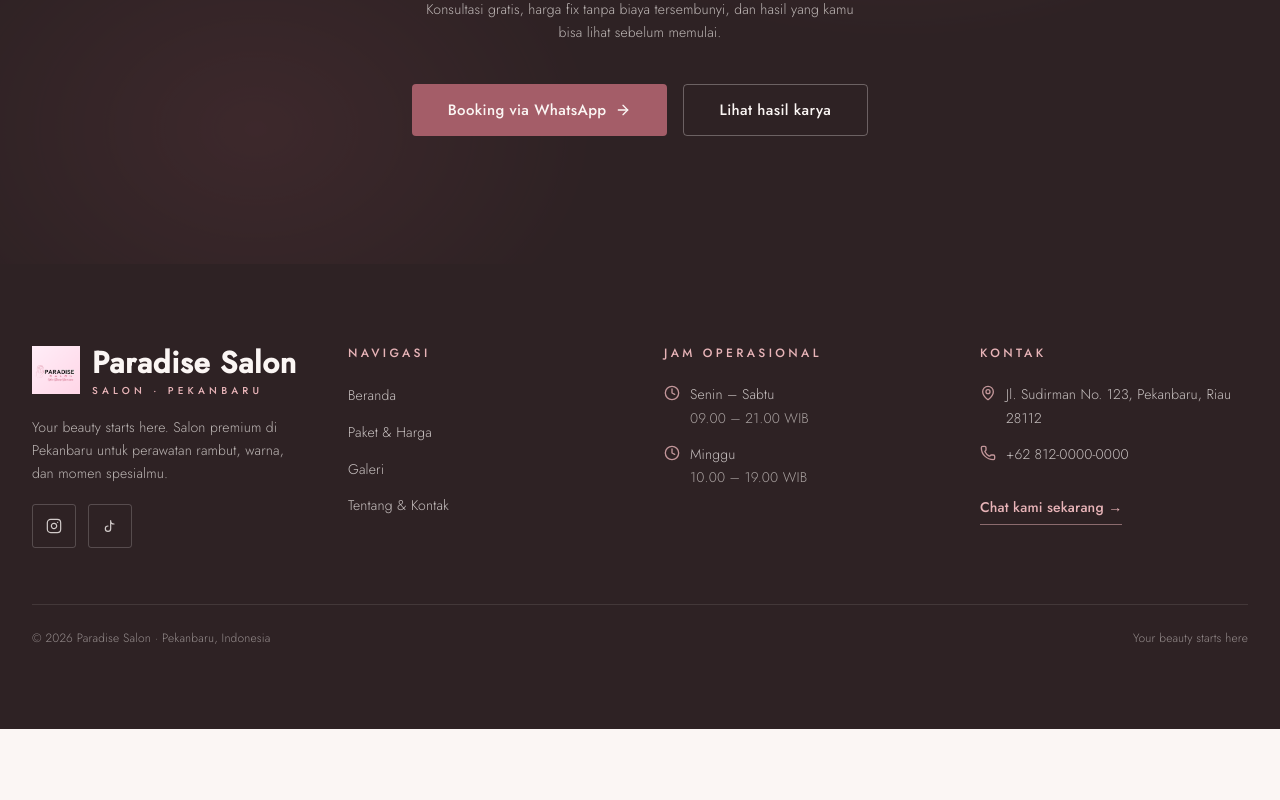
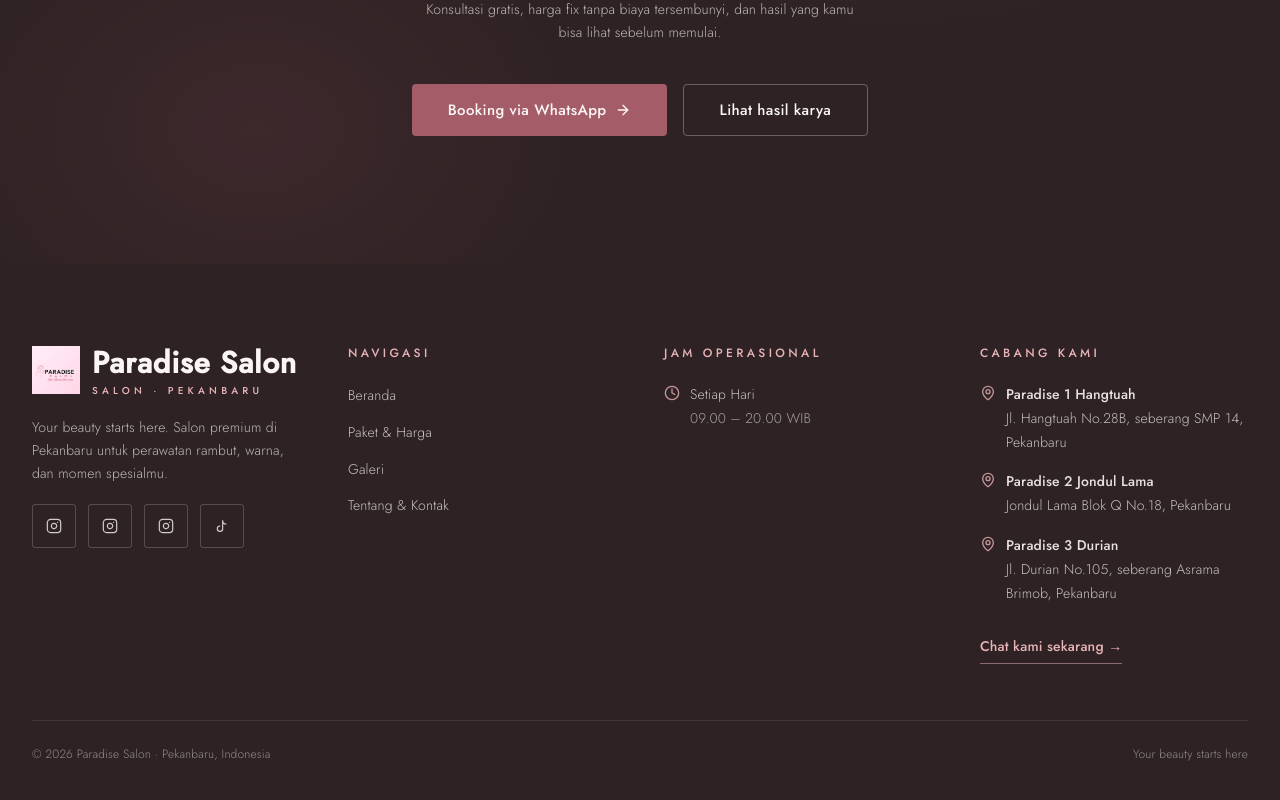
Before and after one commit to syams-savero/Paradise-Salon, a Next.js app: page /paket in a window 1280 px wide. Shown: the part 7437-8237 px from the top of the page. Before the commit the page ends 8166 px from the top, so only its background shows below. Built offline with nearby package versions, Linux system fonts and the light colour scheme.

Commit message:
add kontak

```diff
--- a/src/app/admin/page.tsx
+++ b/src/app/admin/page.tsx
@@ -421,11 +421,42 @@ function ProfileTab({
       <Section title="Kontak">
         <Field label="Nomor WhatsApp (kode negara, tanpa +)" value={c.site.whatsapp} onChange={(v) => set((p) => void (p.site.whatsapp = v))} />
         <Field label="Telepon" value={c.site.phone} onChange={(v) => set((p) => void (p.site.phone = v))} />
-        <Field label="Email" value={c.site.email} onChange={(v) => set((p) => void (p.site.email = v))} />
-        <Field label="Alamat" value={c.site.address} textarea onChange={(v) => set((p) => void (p.site.address = v))} />
-        <Field label="Link Google Maps" value={c.site.mapsUrl} onChange={(v) => set((p) => void (p.site.mapsUrl = v))} />
-        <Field label="Link Instagram" value={c.site.instagram} onChange={(v) => set((p) => void (p.site.instagram = v))} />
+        <Field label="Link Instagram (primer)" value={c.site.instagram} onChange={(v) => set((p) => void (p.site.instagram = v))} />
         <Field label="Link TikTok" value={c.site.tiktok} onChange={(v) => set((p) => void (p.site.tiktok = v))} />
+      </Section>
+      <Section title="Cabang">
+        {c.site.branches.map((b, i) => (
+          <ArrayItem
+            key={i}
+            title={b.name || `Cabang ${i + 1}`}
+            onDelete={() => set((p) => void p.site.branches.splice(i, 1))}
+          >
+            <Field label="Nama Cabang" value={b.name} onChange={(v) => set((p) => void (p.site.branches[i].name = v))} />
+            <Field label="Alamat" value={b.address} textarea onChange={(v) => set((p) => void (p.site.branches[i].address = v))} />
+            <Field label="Link Google Maps" value={b.mapsUrl} onChange={(v) => set((p) => void (p.site.branches[i].mapsUrl = v))} />
+            <div className="grid grid-cols-2 gap-3">
+              <Field label="Latitude" type="number" value={String(b.lat)} onChange={(v) => set((p) => void (p.site.branches[i].lat = Number(v) || 0))} />
+              <Field label="Longitude" type="number" value={String(b.lng)} onChange={(v) => set((p) => void (p.site.branches[i].lng = Number(v) || 0))} />
+            </div>
+          </ArrayItem>
+        ))}
+        <button
+          type="button"
+          onClick={() =>
+            set((p) =>
+              void p.site.branches.push({
+                name: "",
+                address: "",
+                mapsUrl: "",
+                lat: -0.5,
+                lng: 101.45,
+              })
+            )
+          }
+          className="mt-2 inline-flex items-center gap-1 text-sm text-rosegold-700"
+        >
+          <Plus className="h-4 w-4" /> Tambah cabang
+        </button>
       </Section>
       <Section title="Jam Operasional">
         {c.site.hours.map((h, i) => (
--- a/src/components/json-ld.tsx
+++ b/src/components/json-ld.tsx
@@ -1,6 +1,7 @@
 import { site } from "@/data/content";
 
 export function JsonLd() {
+  const primary = site.branches[0];
   const schema = {
     "@context": "https://schema.org",
     "@type": "HairSalon",
@@ -9,24 +10,26 @@ export function JsonLd() {
     description: site.description,
     url: `https://${site.domain}`,
     telephone: site.phone,
-    email: site.email,
     image: site.ogImage,
-    priceRange: "Rp150.000-Rp2.500.000",
-    address: {
+    priceRange: "Rp5.000-Rp160.000",
+    address: site.branches.map((b) => ({
       "@type": "PostalAddress",
-      streetAddress: site.address.split(",")[0],
+      name: b.name,
+      streetAddress: b.address.split(",")[0],
       addressLocality: site.city,
       addressRegion: "Riau",
       addressCountry: "ID",
-    },
+    })),
     geo: {
       "@type": "GeoCoordinates",
-      latitude: 0.5071,
-      longitude: 101.4478,
+      latitude: primary.lat,
+      longitude: primary.lng,
     },
     openingHoursSpecification: site.hours.map((h) => {
       const t = h.time.replace(" WIB", "").split(" – ");
-      const days = h.days.split(" – ");
+      const days = h.days === "Setiap Hari"
+        ? ["Monday", "Tuesday", "Wednesday", "Thursday", "Friday", "Saturday", "Sunday"]
+        : h.days.split(" – ");
       return {
         "@type": "OpeningHoursSpecification",
         dayOfWeek: days,
@@ -34,7 +37,7 @@ export function JsonLd() {
         closes: t[1].replace(".", ":"),
       };
     }),
-    sameAs: [site.instagram, site.tiktok],
+    sameAs: site.socials.map((s) => s.url),
   };
 
   const html = JSON.stringify(schema).replace(/</g, "\\u003c");
--- a/src/components/layout/footer.tsx
+++ b/src/components/layout/footer.tsx
@@ -1,6 +1,6 @@
 import Link from "next/link";
 import Image from "next/image";
-import { MapPin, Clock, Phone } from "lucide-react";
+import { MapPin, Clock } from "lucide-react";
 import { InstagramIcon, TikTokIcon } from "@/components/icons";
 import { site, waLink, waDefaultMessage } from "@/data/content";
 
@@ -39,24 +39,22 @@ export function Footer() {
               warna, dan momen spesialmu.
             </p>
             <div className="flex gap-3">
+              {site.socials.map((s) => (
                 <a
-                href={site.instagram}
+                  key={s.label}
+                  href={s.url}
                   target="_blank"
                   rel="noopener noreferrer"
-                aria-label="Instagram Paradise Salon"
+                  aria-label={s.label}
                   className="flex h-11 w-11 items-center justify-center rounded-[3px] border border-ivory/20 text-ivory/80 transition-colors hover:border-blush-200 hover:text-blush-200"
                 >
+                  {s.label.includes("TikTok") ? (
+                    <TikTokIcon className="h-4 w-4" />
+                  ) : (
                     <InstagramIcon className="h-4 w-4" />
+                  )}
                 </a>
-              <a
-                href={site.tiktok}
-                target="_blank"
-                rel="noopener noreferrer"
-                aria-label="TikTok Paradise Salon"
-                className="flex h-11 w-11 items-center justify-center rounded-[3px] border border-ivory/20 text-ivory/80 transition-colors hover:border-blush-200 hover:text-blush-200"
-              >
-                <TikTokIcon className="h-4 w-4" />
-              </a>
+              ))}
             </div>
           </div>
 
@@ -97,26 +95,18 @@ export function Footer() {
 
           <div>
             <h3 className="text-xs font-medium uppercase tracking-[0.28em] text-blush-200">
-              Kontak
+              Cabang Kami
             </h3>
-            <ul className="mt-5 space-y-3 text-sm font-light text-ivory/75">
-              <li className="flex items-start gap-2.5">
+            <ul className="mt-5 space-y-4 text-sm font-light text-ivory/75">
+              {site.branches.map((b) => (
+                <li key={b.name} className="flex items-start gap-2.5">
                   <MapPin className="mt-0.5 h-4 w-4 shrink-0 text-blush-200/80" />
-                <a href={site.mapsUrl} target="_blank" rel="noopener noreferrer" className="hover:text-blush-200">
-                  {site.address}
+                  <a href={b.mapsUrl} target="_blank" rel="noopener noreferrer" className="hover:text-blush-200">
+                    <span className="block font-medium text-ivory/90">{b.name}</span>
+                    <span>{b.address}</span>
                   </a>
                 </li>
-              <li className="flex items-start gap-2.5">
-                <Phone className="mt-0.5 h-4 w-4 shrink-0 text-blush-200/80" />
-                <a
-                  href={waLink(waDefaultMessage)}
-                  target="_blank"
-                  rel="noopener noreferrer"
-                  className="hover:text-blush-200"
-                >
-                  {site.phone}
-                </a>
-              </li>
+              ))}
             </ul>
             <a
               href={waLink(waDefaultMessage)}
--- a/src/data/content.json
+++ b/src/data/content.json
@@ -5,7 +5,7 @@
     "city": "Pekanbaru",
     "title": "Paradise Salon — Salon Mewah & Perawatan Rambut di Pekanbaru",
     "slogan": "Your beauty starts here",
-    "description": "Paradise Salon, salon premium di Pekanbaru. Potong rambut, hair color, balayage, dan treatment rambut dengan hasil yang membuatmu tampil percaya diri. Booking mudah via WhatsApp.",
+    "description": "Paradise Salon, salon premium di Pekanbaru dengan 3 cabang. Potong rambut, hair color, balayage, dan treatment rambut dengan hasil yang membuatmu tampil percaya diri. Booking mudah via WhatsApp.",
     "keywords": [
       "salon pekanbaru",
       "salon mewah pekanbaru",
@@ -17,23 +17,30 @@
       "paradise salon"
     ],
     "ogImage": "https://images.unsplash.com/photo-1560066984-138dadb4c035?auto=format&fit=crop&w=1600&q=80",
-    "whatsapp": "6281200000000",
-    "phone": "+62 812-0000-0000",
-    "email": "halo@paradisesalon.com",
-    "address": "Jl. Sudirman No. 123, Pekanbaru, Riau 28112",
-    "mapsUrl": "https://maps.google.com/?q=Paradise+Salon+Pekanbaru",
-    "instagram": "https://instagram.com/paradisesalon",
-    "tiktok": "https://tiktok.com/@paradisesalon",
+    "whatsapp": "6282169999410",
+    "phone": "0821-6999-9410",
+    "instagram": "https://instagram.com/paradise1.salon.official",
+    "tiktok": "https://tiktok.com/@endrayani.lismawa",
     "socials": [
       {
-        "label": "Instagram",
-        "handle": "@paradisesalon",
-        "url": "https://instagram.com/paradisesalon"
+        "label": "Instagram Paradise 1",
+        "handle": "@paradise1.salon.official",
+        "url": "https://instagram.com/paradise1.salon.official"
+      },
+      {
+        "label": "Instagram Paradise 2",
+        "handle": "@paradise2.salon.official",
+        "url": "https://instagram.com/paradise2.salon.official"
+      },
+      {
+        "label": "Instagram Paradise 3",
+        "handle": "@paradise3.salon.official",
+        "url": "https://instagram.com/paradise3.salon.official"
       },
       {
         "label": "TikTok",
-        "handle": "@paradisesalon",
-        "url": "https://tiktok.com/@paradisesalon"
+        "handle": "@endrayani.lismawa",
+        "url": "https://tiktok.com/@endrayani.lismawa"
       }
     ],
     "founded": "2003",
@@ -42,12 +49,31 @@
     "ratingCount": "300+",
     "hours": [
       {
-        "days": "Senin – Sabtu",
-        "time": "09.00 – 21.00 WIB"
+        "days": "Setiap Hari",
+        "time": "09.00 – 20.00 WIB"
+      }
+    ],
+    "branches": [
+      {
+        "name": "Paradise 1 Hangtuah",
+        "address": "Jl. Hangtuah No.28B, seberang SMP 14, Pekanbaru",
+        "mapsUrl": "https://maps.google.com/?q=Paradise+Salon+Hangtuah+Pekanbaru",
+        "lat": -0.5140,
+        "lng": 101.4450
       },
       {
-        "days": "Minggu",
-        "time": "10.00 – 19.00 WIB"
+        "name": "Paradise 2 Jondul Lama",
+        "address": "Jondul Lama Blok Q No.18, Pekanbaru",
+        "mapsUrl": "https://maps.google.com/?q=Paradise+Salon+Jondul+Lama+Pekanbaru",
+        "lat": -0.4820,
+        "lng": 101.4320
+      },
+      {
+        "name": "Paradise 3 Durian",
+        "address": "Jl. Durian No.105, seberang Asrama Brimob, Pekanbaru",
+        "mapsUrl": "https://maps.google.com/?q=Paradise+Salon+Durian+Pekanbaru",
+        "lat": -0.4990,
+        "lng": 101.4530
       }
     ],
     "logo": "/logo/logo.png"
@@ -621,5 +647,10 @@
       "answer": "Kami selalu melakukan konsultasi sebelum mulai. Jika ada hal yang tidak sesuai, beri tahu kami dalam 3 hari — kami akan perbaiki tanpa biaya. Kepuasanmu prioritas kami."
     }
   ],
-  "galleryCta": "Lihat lebih banyak hasil karya kami di Instagram @paradisesalon"
+  "galleryCta": "Lihat lebih banyak hasil karya kami di Instagram",
+  "video": {
+    "src": "",
+    "poster": "https://images.unsplash.com/photo-1521590832167-7bcbfaa6381f?auto=format&fit=crop&w=1280&q=80",
+    "caption": "Video asli perawatan menyusul"
+  }
 }
--- a/src/data/content.ts
+++ b/src/data/content.ts
@@ -16,6 +16,7 @@ export const gallery = content.gallery;
 export const testimonials = content.testimonials;
 export const faqs = content.faqs;
 export const galleryCta = content.galleryCta;
+export const video = content.video;
 
 export function waLink(message: string): string {
   return `https://wa.me/${site.whatsapp}?text=${encodeURIComponent(message)}`;
@@ -25,6 +26,7 @@ export const waDefaultMessage =
   "Halo Paradise Salon, saya ingin tanya-tanya tentang layanan dan ketersediaan jadwal. Terima kasih!";
 
 export type Site = typeof site;
+export type Branch = (typeof site.branches)[number];
 export type Service = (typeof services)[number];
 export type Package = (typeof packages)[number];
 export type GalleryItem = (typeof gallery)[number];
```
Also changed, not shown: src/app/galeri/_gallery.tsx (+17 -21 lines), src/app/tentang-kontak/_map.tsx (added, +85 -0 lines), src/app/tentang-kontak/page.tsx (+37 -31 lines), src/components/sections/gallery-preview.tsx (+9 -4 lines), 1 other file (tests, documents, lock files or other folders). Lines whose indentation alone changed are shown as unchanged.
